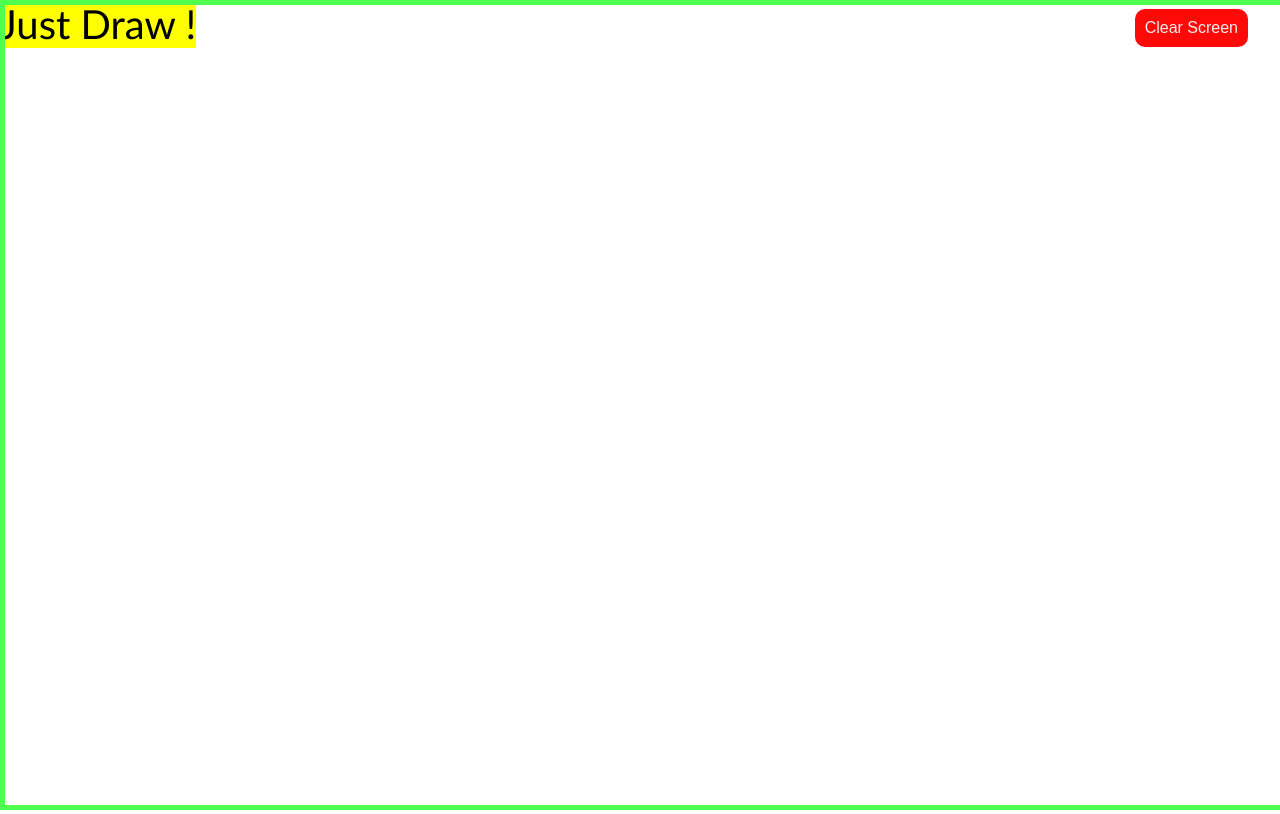
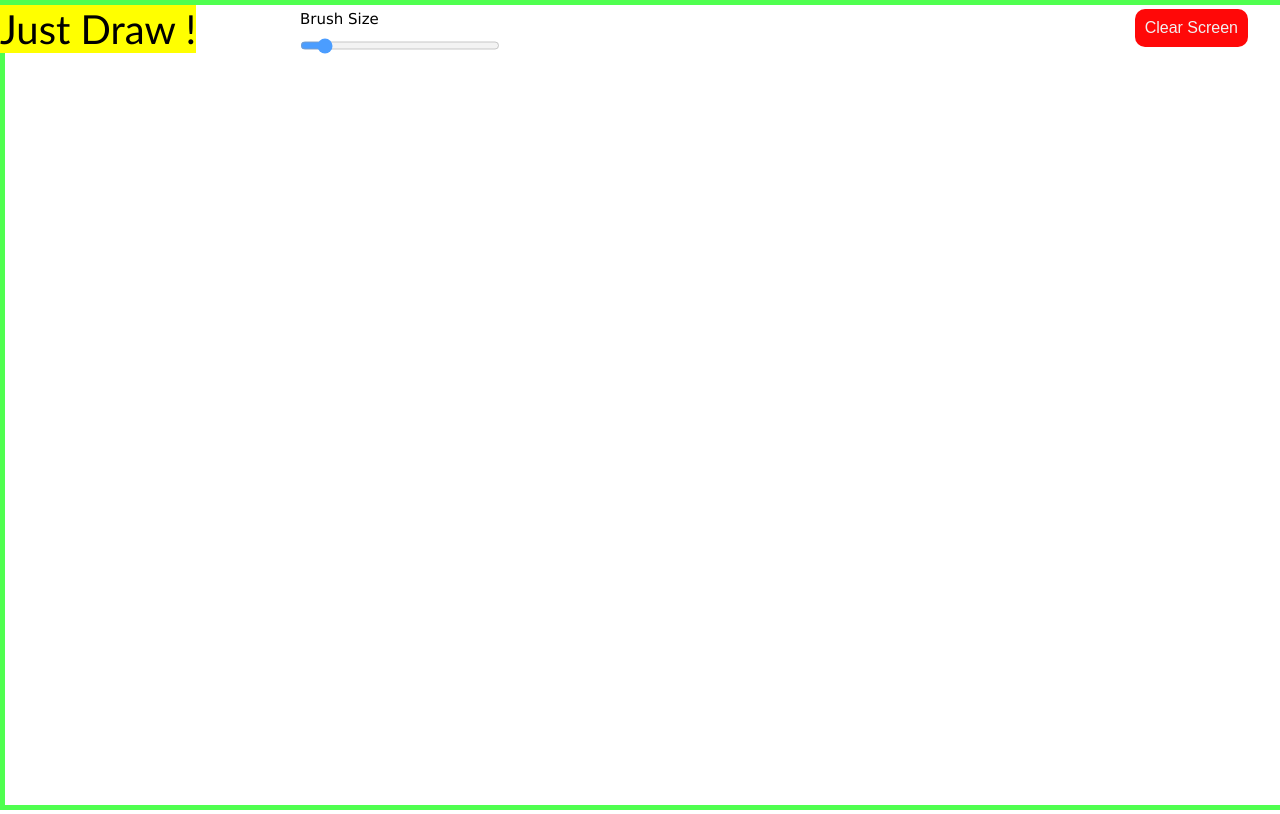
Before and after one commit to saugaatadhikari/justDraw, a plain HTML site: page index.html in a window 1280 px wide. Drawn offline with Linux system fonts and the light colour scheme.

Commit message:
Added Brush Size Slider

```diff
--- a/index.html
+++ b/index.html
@@ -7,8 +7,20 @@
     <title>Draw Doodles</title>
   </head>
   <body>
+    <canvas id="canvas"></canvas>
+
     <div class="text">Just Draw !</div>
-    <canvas id="canvas"></canvas>
+    <div class="slidecontainer">
+      <div class="brushsize">Brush Size</div>
+      <input
+        type="range"
+        min="1"
+        max="100"
+        value="10"
+        class="slider"
+        id="myRange"
+      />
+    </div>
     <div class="buttons">
       <button id="clear" type="button">Clear Screen</button>
     </div>
--- a/script.js
+++ b/script.js
@@ -3,6 +3,7 @@ window.addEventListener("load", () => {
   var c = canvas.getContext("2d");
 
   let button = document.getElementById("clear");
+  let slider = document.getElementById("myRange");
 
   let brushSize = 10; //Changes the size of the brush
   let brushColor = "black"; //Changes the color of the brush
@@ -21,6 +22,12 @@ window.addEventListener("load", () => {
 
   function startDrawing() {
     drawing = true;
+
+    c.lineWidth = brushSize;
+    c.lineCap = "round";
+    c.strokeStyle = brushColor;
+    c.lineTo(e.clientX, e.clientY);
+    c.stroke();
   }
   function stopDrawing() {
     drawing = false;
@@ -43,4 +50,9 @@ window.addEventListener("load", () => {
   button.onclick = function () {
     c.clearRect(0, 0, innerWidth, innerHeight);
   };
+
+  //Slider for BrushSize
+  slider.oninput = function () {
+    brushSize = slider.value;
+  };
 });
--- a/style.css
+++ b/style.css
@@ -37,6 +37,8 @@
 
 .text {
   position: absolute;
+  top: 5px;
+  left: 0px;
   background-color: yellow;
 
   text-align: center;
@@ -45,3 +47,41 @@
   font-family: "Trebuchet MS", "Lucida Sans Unicode", "Lucida Grande",
     "Lucida Sans", Arial, sans-serif;
 }
+
+/* Sliders */
+
+/* .slider {
+  -webkit-appearance: none;
+  width: 100%;
+  height: 15px;
+  border-radius: 5px;
+  background: #d3d3d3;
+  outline: none;
+  opacity: 0.7;
+  -webkit-transition: 0.2s;
+  transition: opacity 0.2s;
+}
+*/
+.slidecontainer {
+  position: absolute;
+  top: 10px;
+  left: 300px;
+  width: 200px;
+}
+
+.brushsize {
+  font-size: 15px;
+  font-family: Verdana, Geneva, Tahoma, sans-serif;
+}
+.slider {
+  width: 100%;
+  height: 15px;
+  margin-top: 10px;
+  border-radius: 5px;
+  background: #d3d3d3;
+
+  outline: none;
+  opacity: 0.7;
+
+  transition: opacity 0.2s;
+}
```
